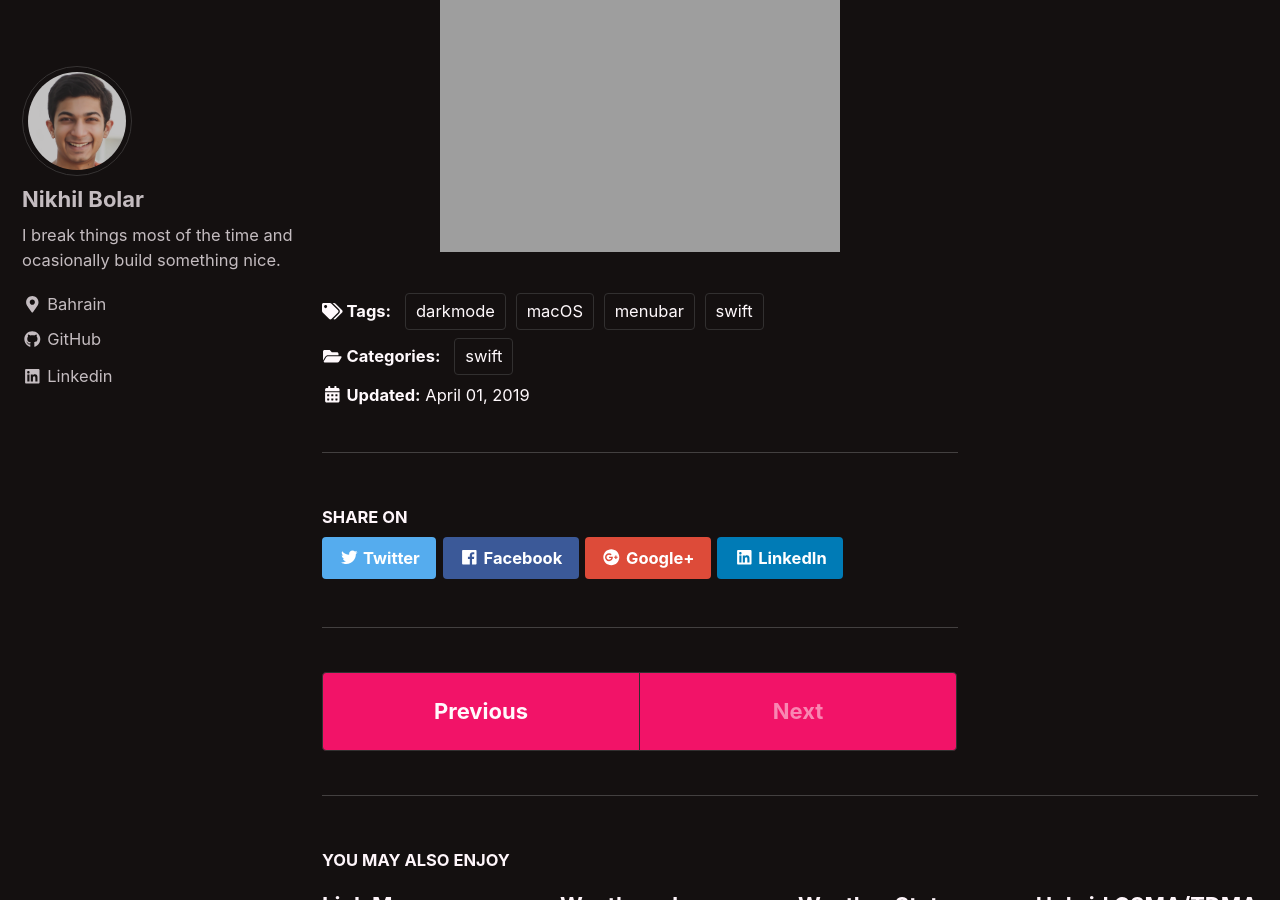
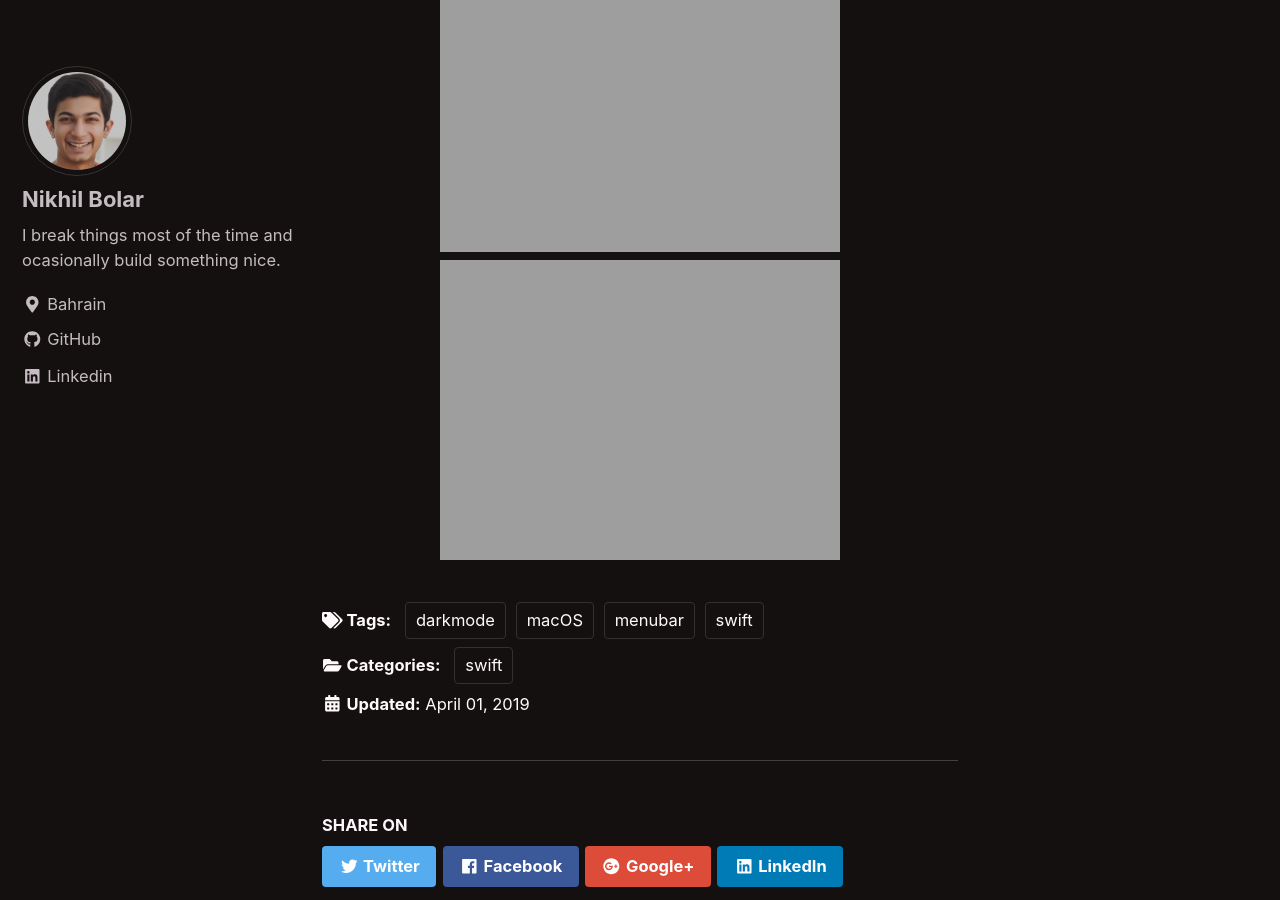
Before and after one commit to nbolar/nbolar.github.io, a Jekyll site: the page built from _posts/2019-04-01-darko.md, in a window 1280 px wide and 900 px high, scrolled down 973 px. Built offline with Jekyll 4.4.1, drawn with Linux system fonts in a browser that asks for light colours; cached includes are drawn as plain includes.

Commit message:
Update 2019-04-01-darko.md

```diff
--- a/_posts/2019-04-01-darko.md
+++ b/_posts/2019-04-01-darko.md
@@ -14,4 +14,6 @@
 
 You can check out the project on [GitHub](https://github.com/nbolar/Darko).
 
+<div style="width:image width px; font-size:80%; text-align:center;"><img src="{{ site.url }}{{ site.baseurl }}/images/darko_screenshot.mov" alt="Darko" width="width" height="height" style="padding-bottom:0.5em;" /></div>
+
 <div style="width:image width px; font-size:80%; text-align:center;"><img src="{{ site.url }}{{ site.baseurl }}/images/darko_gif.mov" alt="Darko" width="width" height="height" style="padding-bottom:0.5em;" /></div>
```
